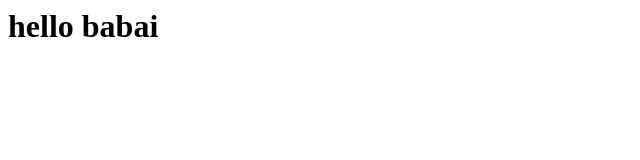
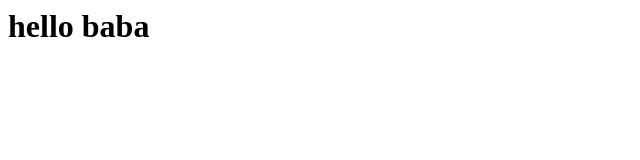
Before and after one commit to Sumanthsamy/Project-02, a plain HTML site: page index.html in a window 1280 px wide. Shown: the full height of the page, 0-640 px from the left. Drawn offline with Linux system fonts and the light colour scheme.

Commit message:
initial commit

```diff
--- a/index.html
+++ b/index.html
@@ -1 +1 @@
-<h1>hello babai</h1>
+<h1>hello baba</h1>
```
